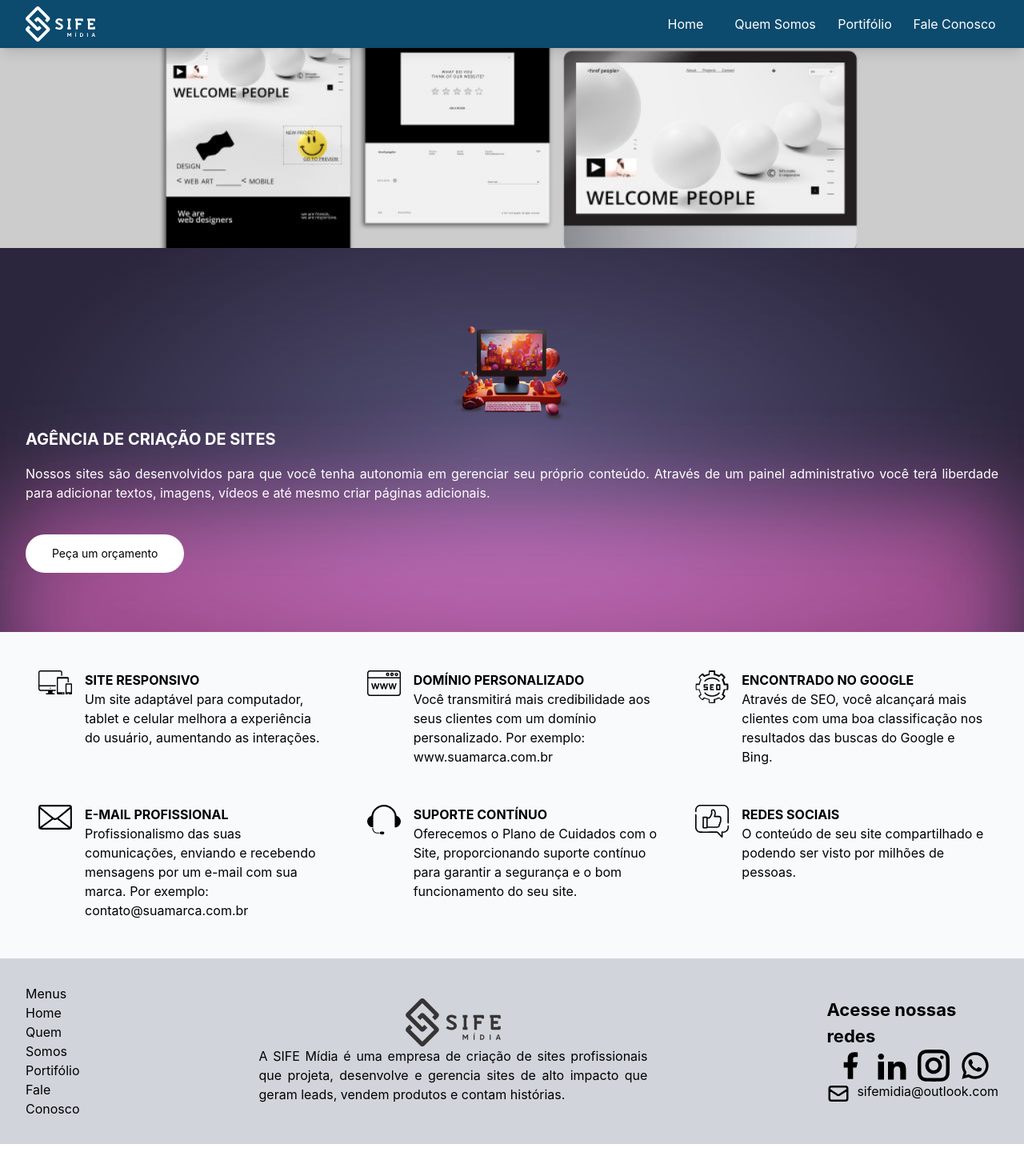
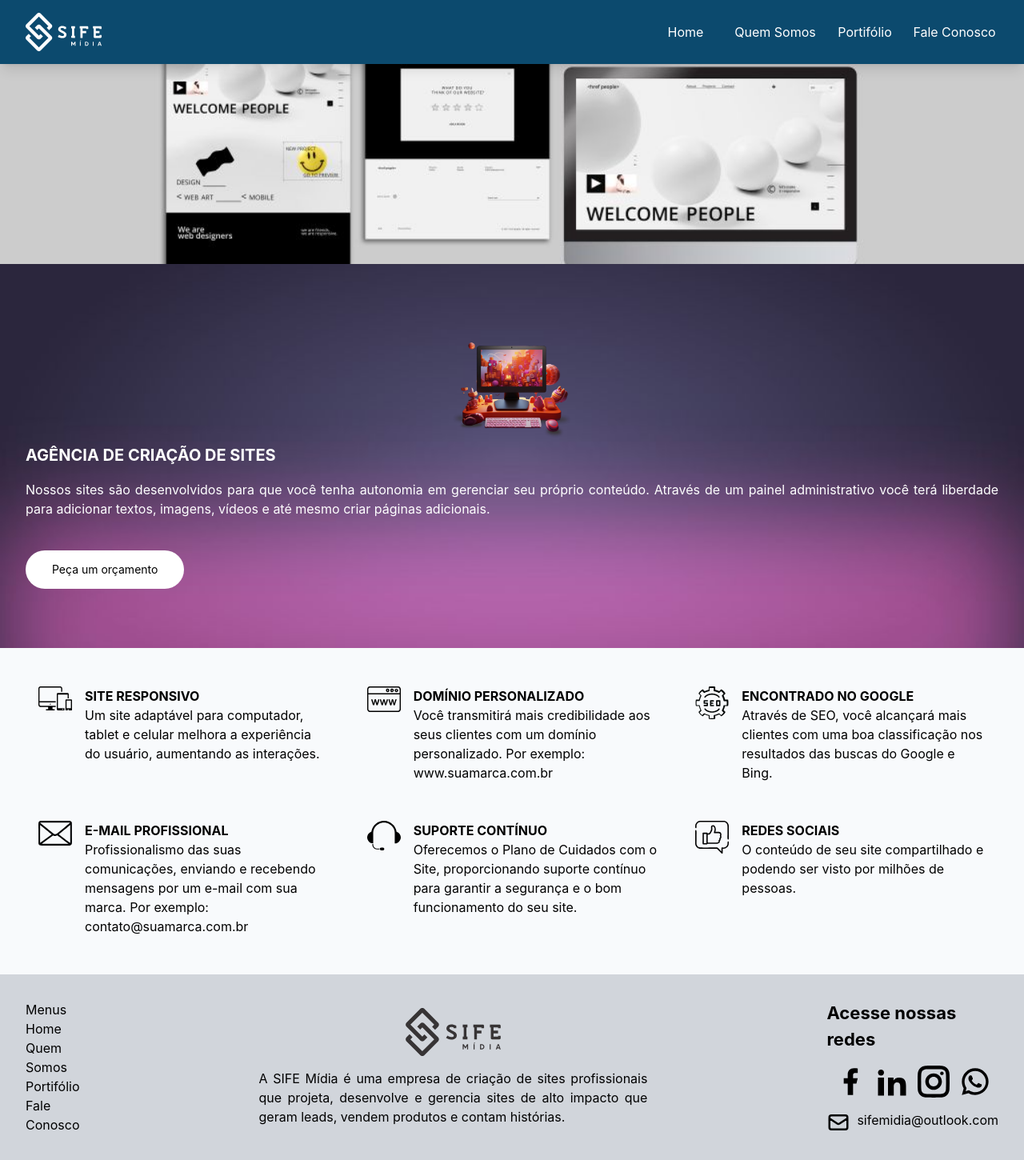
Before and after one commit to simoncarvalho10/sifemidia, a React (Vite) app: page / in a window 1280 px wide. Shown: the whole page at 80% size. Built offline with nearby package versions, Linux system fonts and the light colour scheme.

Commit message:
ajuste layout 3

```diff
--- a/src/App.jsx
+++ b/src/App.jsx
@@ -20,6 +20,9 @@ import imgEml from './assets/icEmail.svg'
 import imgHst from './assets/icHeadset.svg'
 import imgMds from './assets/icMedias.svg'
 
+import banner from './assets/banner.jpg'
+
+
 
 function App() {
   const [count, setCount] = useState(0)
@@ -29,8 +32,8 @@ function App() {
 
         <div id="tudo" className="flex flex-col justify-center bg-slate-50">
             <div>
-                <div id="head" className="shadow-lg px-8 py-2 h-[60px] bg-sky-900 w-full flex justify-between fixed top-0">
-                    <div className="w-[120px]" >
+                <div id="head" className="shadow-lg px-8 py-4 h-[80px] bg-sky-900 w-full flex justify-between fixed top-0">
+                    <div className="w-[120px] " >
                         <img className="h-full" id="logotop" src={sifeLogo} alt="logo" />
                     </div>
                     <div className="hidden md:flex gap-1">
@@ -46,17 +49,8 @@ function App() {
                     </div>
                 </div>
             </div>
-            <div class="banner w-full h-[250px] bg-cover bg-center bg-banner mt-[60px]"
-              style={{
-                backgroundImage: `url('/src/assets/banner.jpg')`,
-              }}
-            >
-            </div>
-            <div class="budget w-full h-[480px] flex flex-col justify-center px-8 text-white bg-teste bg-cover bg-center bg-green-400"
-              style={{
-                backgroundImage: `url('/src/assets/budget.jpg')`,
-              }}
-            >
+            <div className="bg-banner w-full h-[250px] bg-cover bg-center mt-[80px]"></div>
+            <div class="bg-budget w-full h-[480px] flex flex-col justify-center px-8 text-white bg-teste bg-cover bg-center bg-green-400">
                 <div class="my-12">
                     <div class="flex  justify-center w-full h-[150px] overflow-hidden">
                         <img  src={imgPC} alt="logo" />
@@ -136,11 +130,11 @@ function App() {
                         <p>Portifólio</p>
                         <p>Fale Conosco</p>
                     </div>
-                    <div className='flex flex-col justify-center'>
+                    <div className='flex flex-col justify-center gap-4'>
                         <img class="h-[60px]" src={sifeLogoPb} alt="logo" />
                         <p class=" text-justify">A SIFE Mídia é uma empresa de criação de sites profissionais que projeta, desenvolve e gerencia sites de alto impacto que geram leads, vendem produtos e contam histórias.</p>
                     </div>
-                    <div>
+                    <div class="flex flex-col gap-4">
                         <h4 class="font-bold text-[22px]">Acesse nossas redes</h4>
                         <div class="flex justify-center w-full gap-3">
                             <RiFacebookFill size={40}/>
--- a/tailwind.config.js
+++ b/tailwind.config.js
@@ -5,9 +5,9 @@ module.exports = {
   theme: {
     extend: {
       backgroundImage: {
-        'budget': "url('/assets/budget.jpg')",
-        'banner': "url('/assets/banner.jpg')",
-        'pc': "url('/assets/pc.png')",
+        'budget': "url('/src/assets/budget.jpg')",
+        'banner': "url('/src/assets/banner.jpg')",
+        'pc': "url('/src/assets/pc.png')",
       },
     },
   },
```
